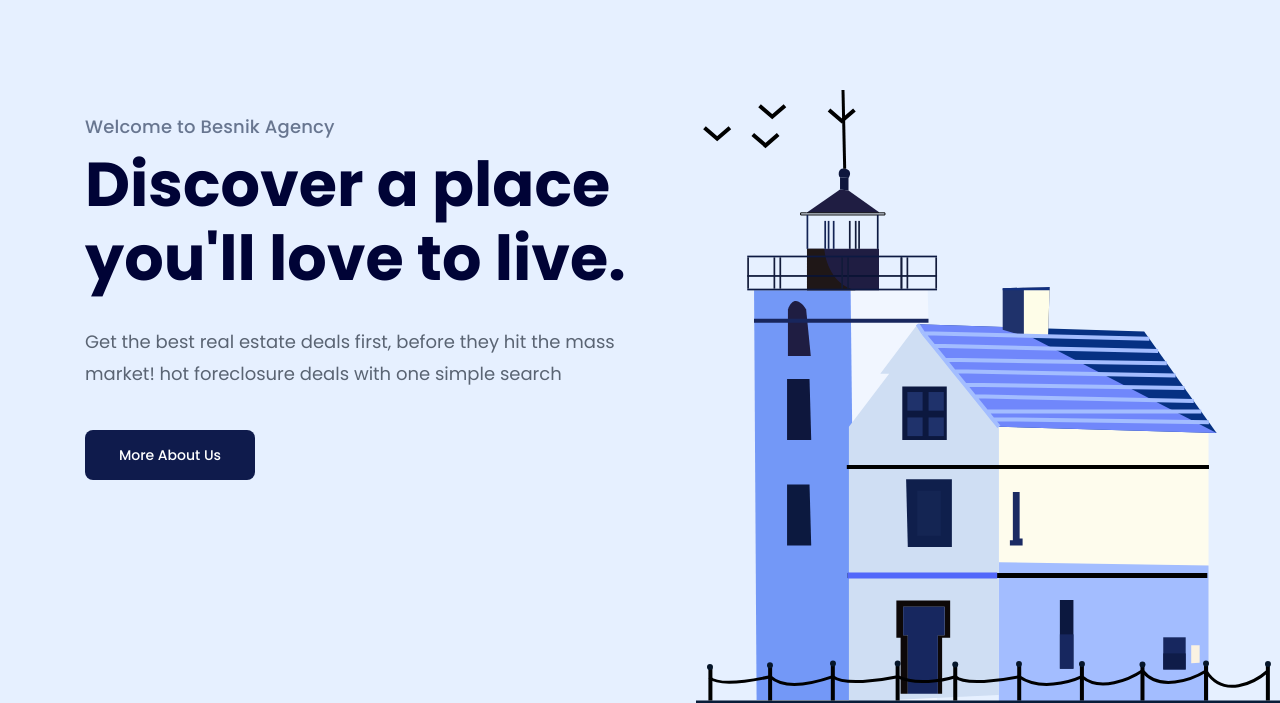
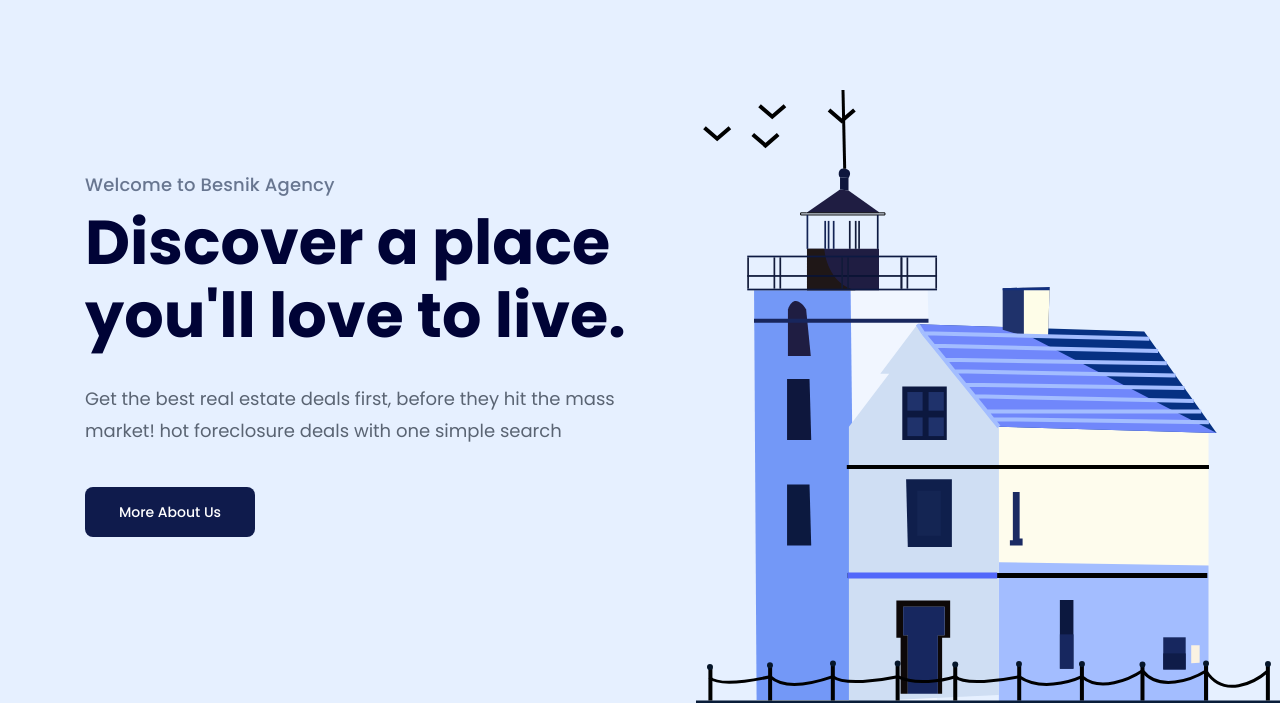
Before and after one commit to taidungit/htmlcss-01, a plain HTML site: page index.html in a window 1280 px wide. Shown: the part 99-802 px from the top of the page. Drawn offline with Linux system fonts and the light colour scheme.

Commit message:
fix hero

```diff
--- a/assets/css/styles.css
+++ b/assets/css/styles.css
@@ -49,6 +49,7 @@ a {
 }
 .hero-wrap {
     display: flex;
+    align-items: center;
     background-color: #e6f0ff;
     height: calc(100vh - 90px);
     position: relative;
@@ -89,9 +90,7 @@ a {
 .action-btn:hover {
     opacity: 0.9;
 }
-.hero {
-    margin-top: 114px;
-}
+
 .hero .info {
     width: 51%;
 }
```
